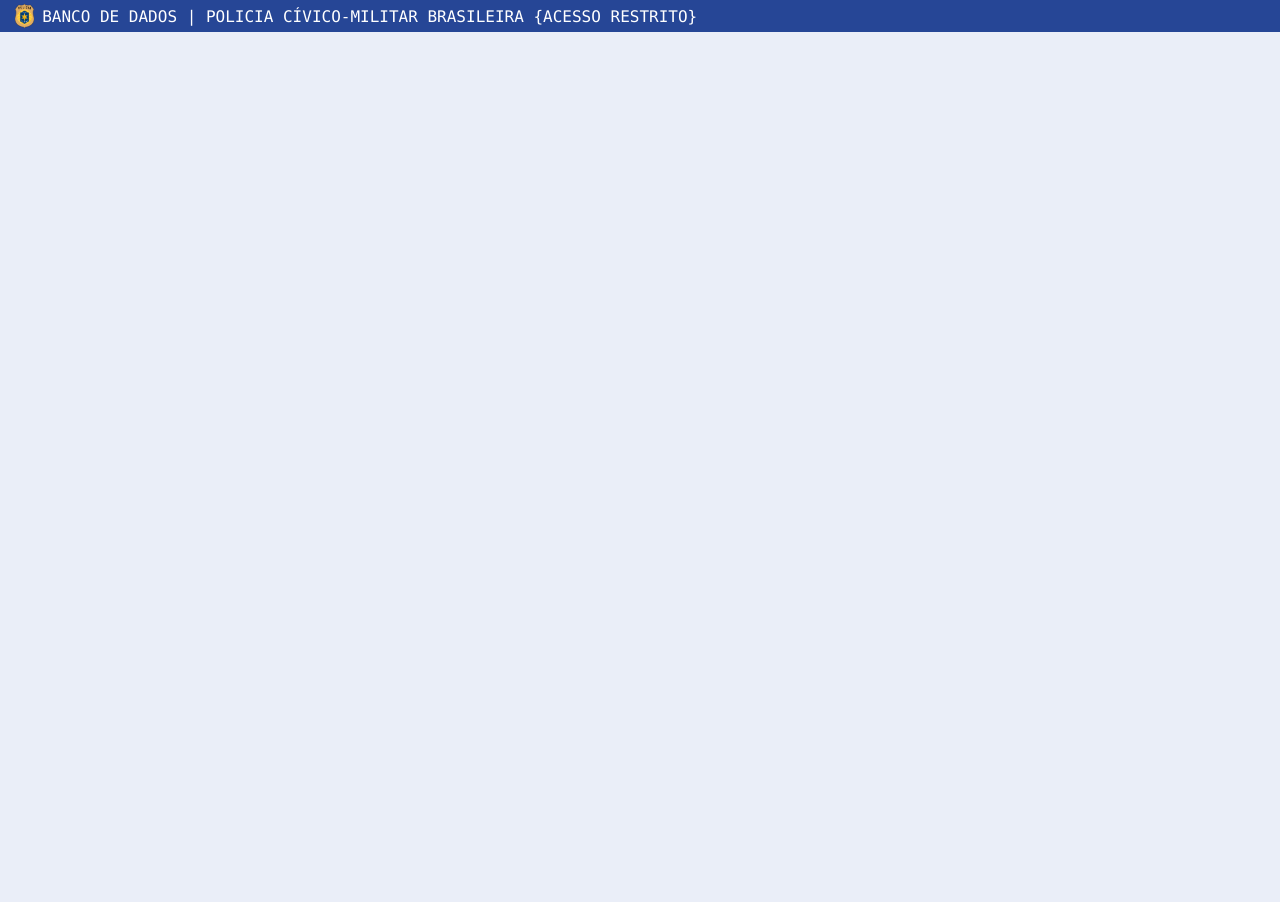
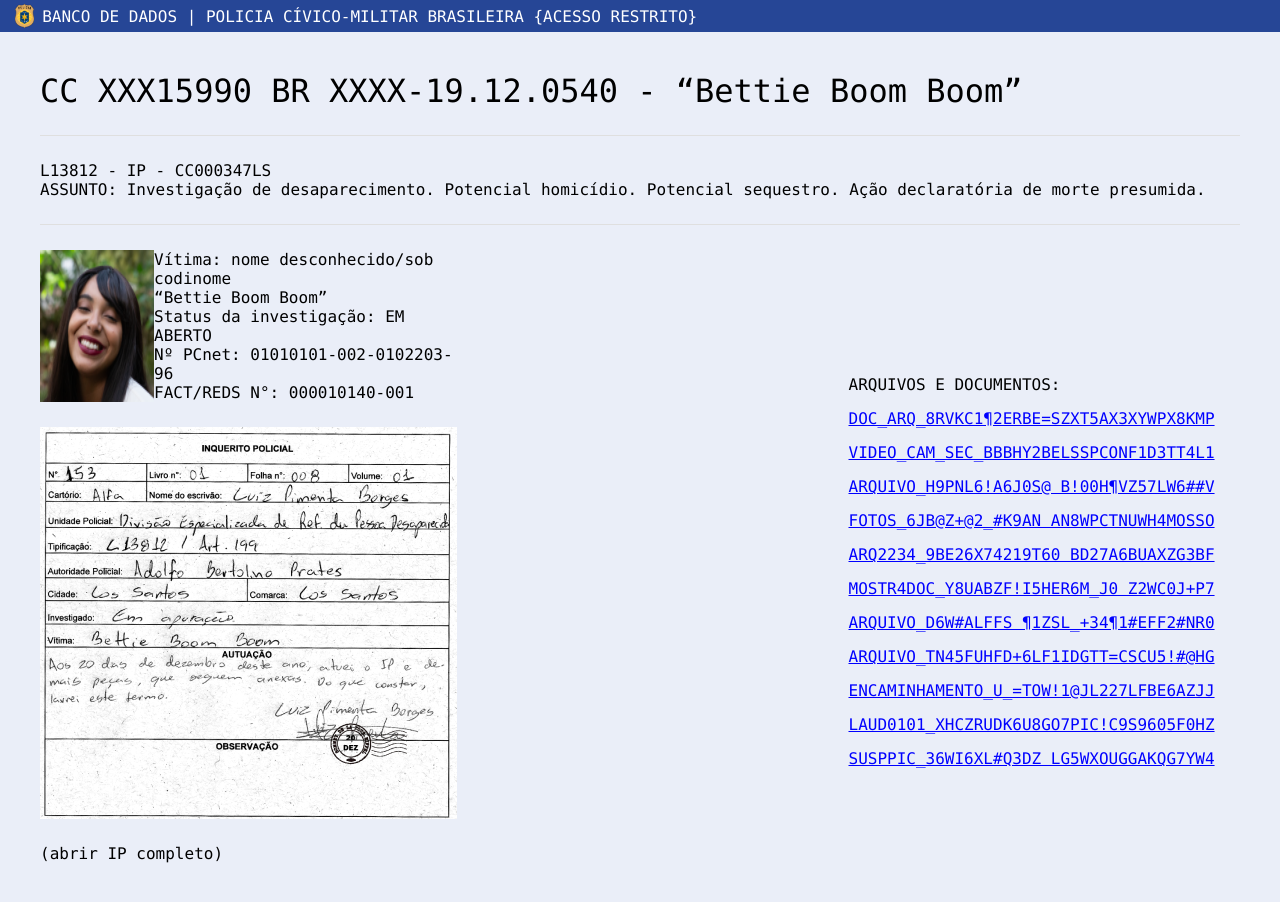
Before and after one commit to victorhfernandes/bancodedadospolicia, a React (Vite) app: page /arquivos/bettie-boom-boom in a window 1280 px wide. Before the commit the page ends 800 px from the top, so only its background shows below. Built offline with nearby package versions, Linux system fonts and the light colour scheme; the HTML template or start-up script is replaced by a standard one.

Commit message:
texto pagina bettie

```diff
--- a/src/App.tsx
+++ b/src/App.tsx
@@ -3,6 +3,7 @@ import Home from "./pages/Home/Home";
 import Dentro from "./pages/Dentro/Dentro";
 import NavBar from "./components/NavBar/NavBar";
 import "./App.css";
+import Bettie from "./pages/Bettie/Bettie";
 
 const App = () => {
   return (
@@ -11,6 +12,7 @@ const App = () => {
       <Routes>
         <Route path="/" element={<Home />} />
         <Route path="/arquivos" element={<Dentro />} />
+        <Route path="/arquivos/bettie-boom-boom" element={<Bettie />} />
       </Routes>
     </>
   );
--- /dev/null
+++ b/src/pages/Bettie/Bettie.css
@@ -0,0 +1,36 @@
+.bettie-flexsapce {
+  display: flex;
+}
+
+.textos-bettie {
+  display: flex;
+  flex-direction: column;
+}
+
+.containner-bettie {
+  display: grid;
+  grid-template-columns: 1fr 1fr 1fr;
+}
+
+.resultados-bettie {
+  flex: 1;
+  display: flex;
+  flex-direction: column;
+  gap: 25px;
+}
+
+.outra-div-bettie {
+  flex: 0.5;
+  display: flex;
+  flex-direction: column;
+  gap: 15px;
+}
+
+.title-links-arquivos-bettie {
+  margin-top: 125px;
+}
+
+.links-arquivos-bettie {
+  color: #0000ff;
+  text-decoration: underline;
+}
--- /dev/null
+++ b/src/pages/Bettie/Bettie.tsx
@@ -0,0 +1,82 @@
+import Separator from "../../components/Separator/Separator";
+import bettie from "../../assets/bettie.png";
+import ip from "../../assets/ip.png";
+import "./Bettie.css";
+
+function Bettie() {
+  return (
+    <div className="topo">
+      <span className="titulo-resultados">
+        CC XXX15990 BR XXXX-19.12.0540 - “Bettie Boom Boom”
+      </span>
+      <Separator />
+      <span>L13812 - IP - CC000347LS </span>
+      <br />
+      <span>
+        ASSUNTO: Investigação de desaparecimento. Potencial homicídio. Potencial
+        sequestro. Ação declaratória de morte presumida.
+      </span>
+      <Separator />
+      <div className="containner-bettie">
+        <div className="resultados-bettie">
+          <div className="bettie-flexsapce">
+            <img src={bettie} alt="" />
+            <div className="textos-bettie">
+              <span>
+                Vítima: nome desconhecido/sob codinome <br />
+                “Bettie Boom Boom”
+              </span>
+              <span>Status da investigação: EM ABERTO</span>
+              <span>Nº PCnet: 01010101-002-0102203-96</span>
+              <span>FACT/REDS N°: 000010140-001</span>
+            </div>
+          </div>
+          <img src={ip} alt="" />
+          <span>(abrir IP completo)</span>
+        </div>
+        <div></div>
+        <div className="outra-div-bettie">
+          <span className="title-links-arquivos-bettie">
+            ARQUIVOS E DOCUMENTOS:
+          </span>
+
+          <span className="links-arquivos-bettie">
+            DOC_ARQ_8RVKC1¶2ERBE=SZXT5AX3XYWPX8KMP
+          </span>
+          <span className="links-arquivos-bettie">
+            VIDEO_CAM_SEC_BBBHY2BELSSPCONF1D3TT4L1
+          </span>
+          <span className="links-arquivos-bettie">
+            ARQUIVO_H9PNL6!A6J0S@ B!00H¶VZ57LW6##V
+          </span>
+          <span className="links-arquivos-bettie">
+            FOTOS_6JB@Z+@2_#K9AN AN8WPCTNUWH4MOSSO
+          </span>
+          <span className="links-arquivos-bettie">
+            ARQ2234_9BE26X74219T60 BD27A6BUAXZG3BF
+          </span>
+          <span className="links-arquivos-bettie">
+            MOSTR4DOC_Y8UABZF!I5HER6M_J0 Z2WC0J+P7
+          </span>
+          <span className="links-arquivos-bettie">
+            ARQUIVO_D6W#ALFFS ¶1ZSL_+34¶1#EFF2#NR0
+          </span>
+          <span className="links-arquivos-bettie">
+            ARQUIVO_TN45FUHFD+6LF1IDGTT=CSCU5!#@HG
+          </span>
+          <span className="links-arquivos-bettie">
+            ENCAMINHAMENTO_U_=TOW!1@JL227LFBE6AZJJ
+          </span>
+          <span className="links-arquivos-bettie">
+            LAUD0101_XHCZRUDK6U8GO7PIC!C9S9605F0HZ
+          </span>
+          <span className="links-arquivos-bettie">
+            SUSPPIC_36WI6XL#Q3DZ LG5WXOUGGAKQG7YW4
+          </span>
+        </div>
+      </div>
+    </div>
+  );
+}
+
+export default Bettie;
--- a/vite.config.ts
+++ b/vite.config.ts
@@ -9,3 +9,5 @@ export default defineConfig({
     port: 6,
   },
 });
+
+//127.0.0.100 pcmbr.jusls.org.br
```
Also changed, not shown: src/assets/bettie.png (added), src/assets/ip.png (added).
